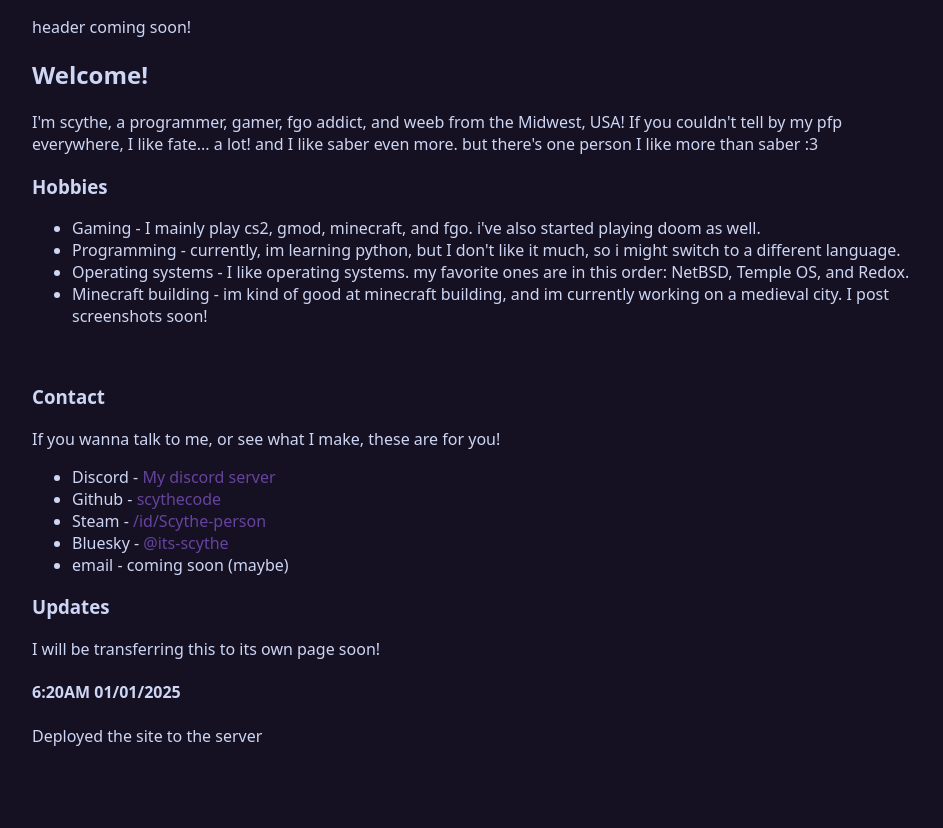
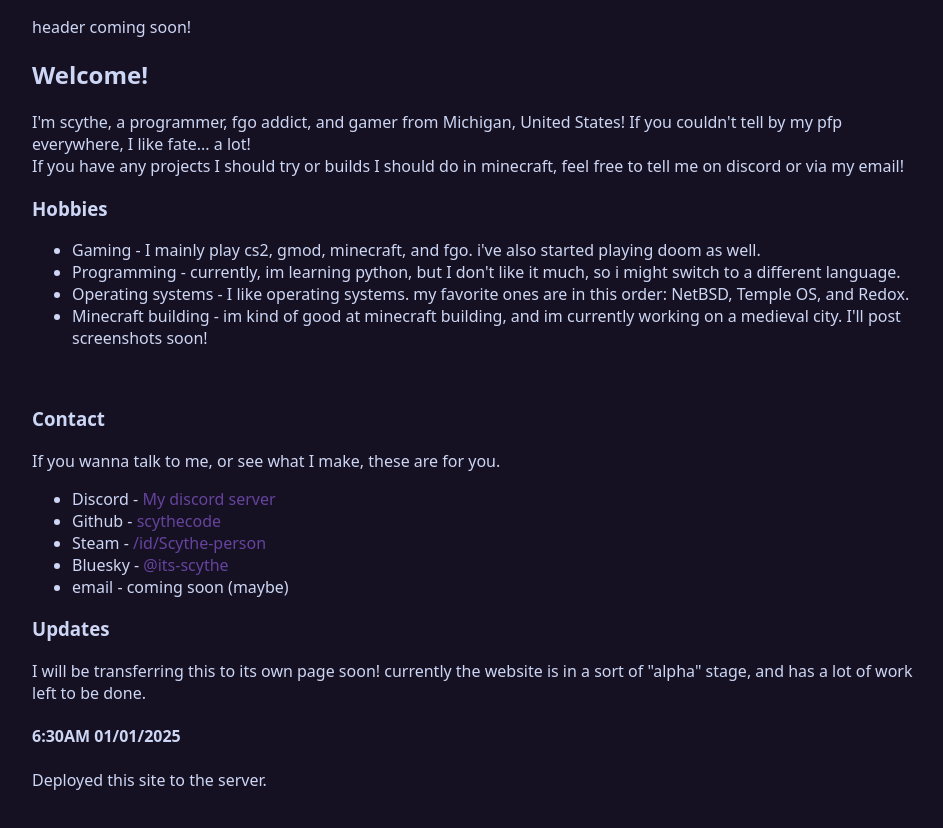
Before and after one commit to Scythecode/website, a plain HTML site: page index.html in a window 1280 px wide. Shown: the whole page, without its empty margins (160-1103 px from the left). Before the commit the page ends 800 px from the top, so only its background shows below. Drawn offline with Linux system fonts and the light colour scheme.

Commit message:
final touches before deploying

```diff
--- a/index.html
+++ b/index.html
@@ -4,9 +4,9 @@
     <meta charset="UTF-8">
     <meta name="viewport" content="width=device-width, initial-scale=1.0">
     <title>Scythecode</title>
-    <meta content="Scythe's website" property="og:title">
+    <meta content="scythecode" property="og:title">
     <meta content="#1e1e2e" data-react-helmet="true" name="theme-color">
-    <meta content="Scythes personal website :3" property="og:description">
+    <meta content="Scythes silly personal website :3" property="og:description">
     <link id="stylesheet" rel="stylesheet" href="style.css">
     <link rel="apple-touch-icon" sizes="180x180" href="assets/apple-touch-icon.png">
     <link rel="icon" type="image/png" sizes="32x32" href="assets/favicon-32x32.png">
@@ -19,17 +19,17 @@
             <p> header coming soon!</p>
         </div>
         <h2>Welcome!</h2>
-        <p>I'm scythe, a programmer, gamer, fgo addict, and weeb from the Midwest, USA!
-            If you couldn't tell by my pfp everywhere, I like fate... a lot! and I like saber even more. but there's one person I like more than saber :3</p>
+        <p>I'm scythe, a programmer, fgo addict, and gamer from Michigan, United States!
+            If you couldn't tell by my pfp everywhere, I like fate... a lot!<br> If you have any projects I should try or builds I should do in minecraft, feel free to tell me on discord or via my email!</p>
         <h3>Hobbies</h3>
         <ul>
             <li>Gaming - I mainly play cs2, gmod, minecraft, and fgo. i've also started playing doom as well.</li>
             <li>Programming - currently, im learning python, but I don't like it much, so i might switch to a different language.</li>
             <li>Operating systems - I like operating systems. my favorite ones are in this order: NetBSD, Temple OS, and Redox.</li>
-            <li>Minecraft building - im kind of good at minecraft building, and im currently working on a medieval city. I post screenshots soon!</li>
+            <li>Minecraft building - im kind of good at minecraft building, and im currently working on a medieval city. I'll post screenshots soon!</li>
         </ul><br>
         <h3>Contact</h3>
-        <p>If you wanna talk to me, or see what I make, these are for you!</p>
+        <p>If you wanna talk to me, or see what I make, these are for you.</p>
         <ul>
             <li>Discord - <a href="https://discord.gg/hBMEDmSJd6">My discord server</a></li>
             <li>Github - <a href="https://github.com/scythecode">scythecode</a></li>
@@ -38,8 +38,8 @@
             <li>email - coming soon (maybe)</li>
         </ul>
         <h3>Updates</h3>
-        <p>I will be transferring this to its own page soon!</p>
-        <h4>6:20AM 01/01/2025</h4>
-        <p>Deployed the site to the server</p><br>
+        <p>I will be transferring this to its own page soon! currently the website is in a sort of "alpha" stage, and has a lot of work left to be done.</p>
+        <h4>6:30AM 01/01/2025</h4>
+        <p>Deployed this site to the server.</p><br>
     </body>
 </html>
```
